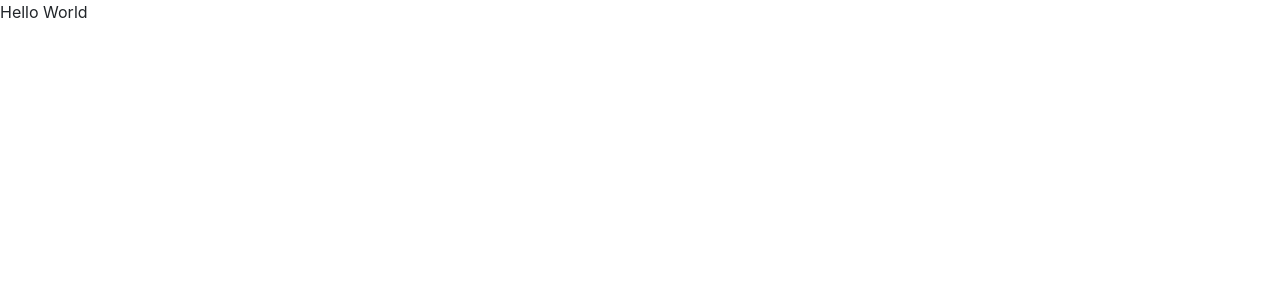
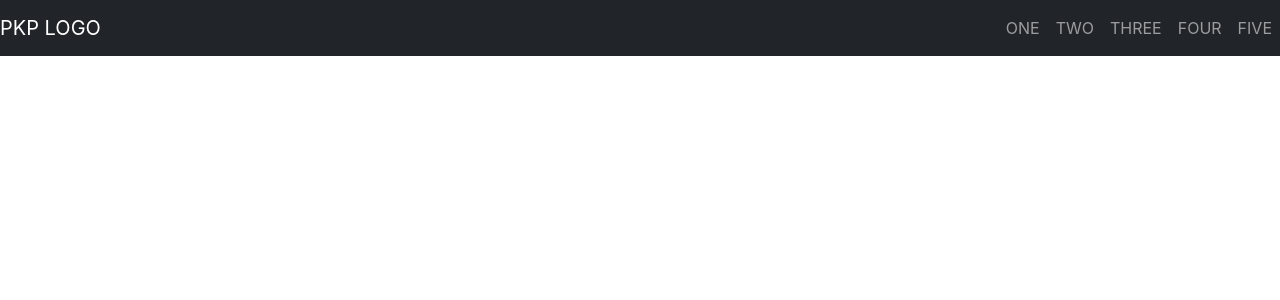
Before and after one commit to trentnsmith/koubaphoto, a React (Create React App) app: page / in a window 1280 px wide. Shown: the top 300 px of the page. Built offline with nearby package versions, Linux system fonts and the light colour scheme.

Commit message:
import/add Header

```diff
--- a/src/App.js
+++ b/src/App.js
@@ -1,11 +1,11 @@
 import React from 'react';
+import Header from './components/Header/Header';
 
 function App() {
   return (
     <main className='App'>
-      <div>
-        Hello World
-      </div>
+
+      <Header />
     </main>
   );
 }
```
